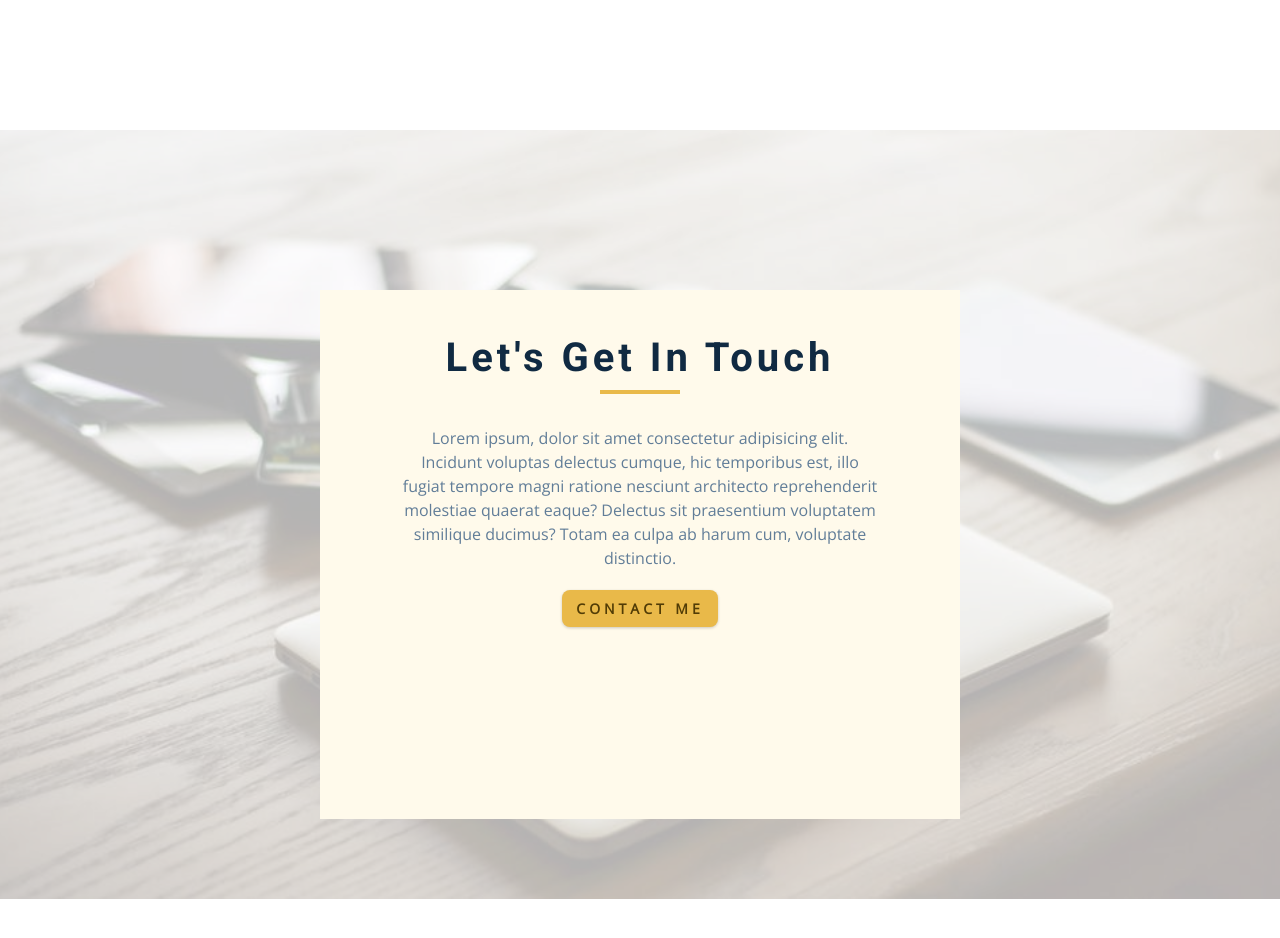
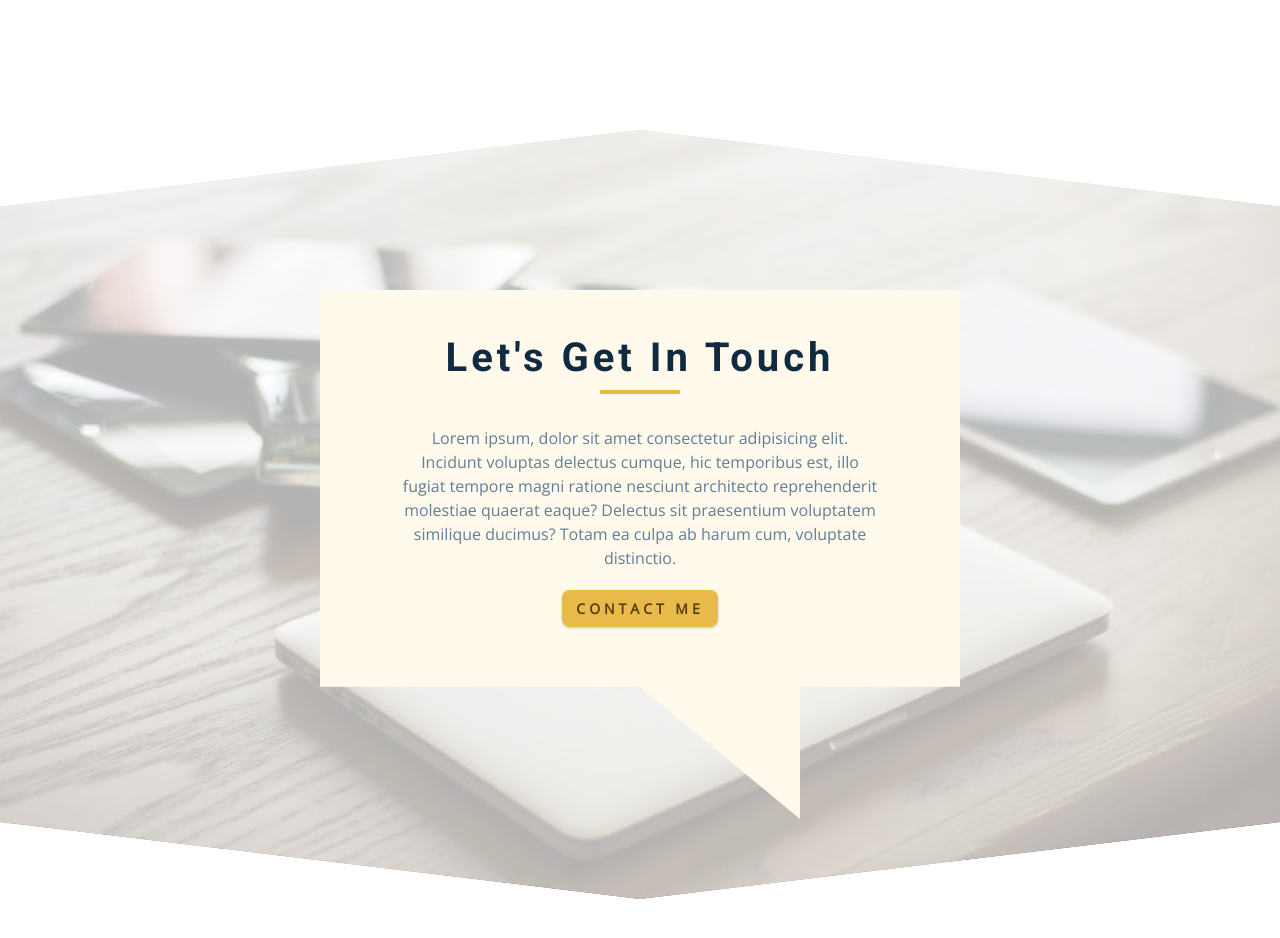
Before and after one commit to A-rielox/JS-css-gridPortfolio, a plain HTML site: page index.html in a window 1280 px wide. Shown: the part 2880-3818 px from the top of the page. Drawn offline with nearby package versions, Linux system fonts and the light colour scheme.

Commit message:
2022-01-18-13:03

```diff
--- a/css/styles.css
+++ b/css/styles.css
@@ -654,6 +654,18 @@ Connect
    background: var(--clr-primary-10);
    padding: 3rem 5rem 12rem 5rem;
    text-align: center;
+   clip-path: polygon(
+      0% 0%,
+      100% 0%,
+      100% 75%,
+      75% 75%,
+      75% 100%,
+      50% 75%,
+      0% 75%
+   );
+}
+.connect {
+   clip-path: polygon(0 10%, 50% 0, 100% 10%, 100% 90%, 50% 100%, 0 90%);
 }
 
 /*
```
Also changed, not shown: index.html (+1 -1 lines).
